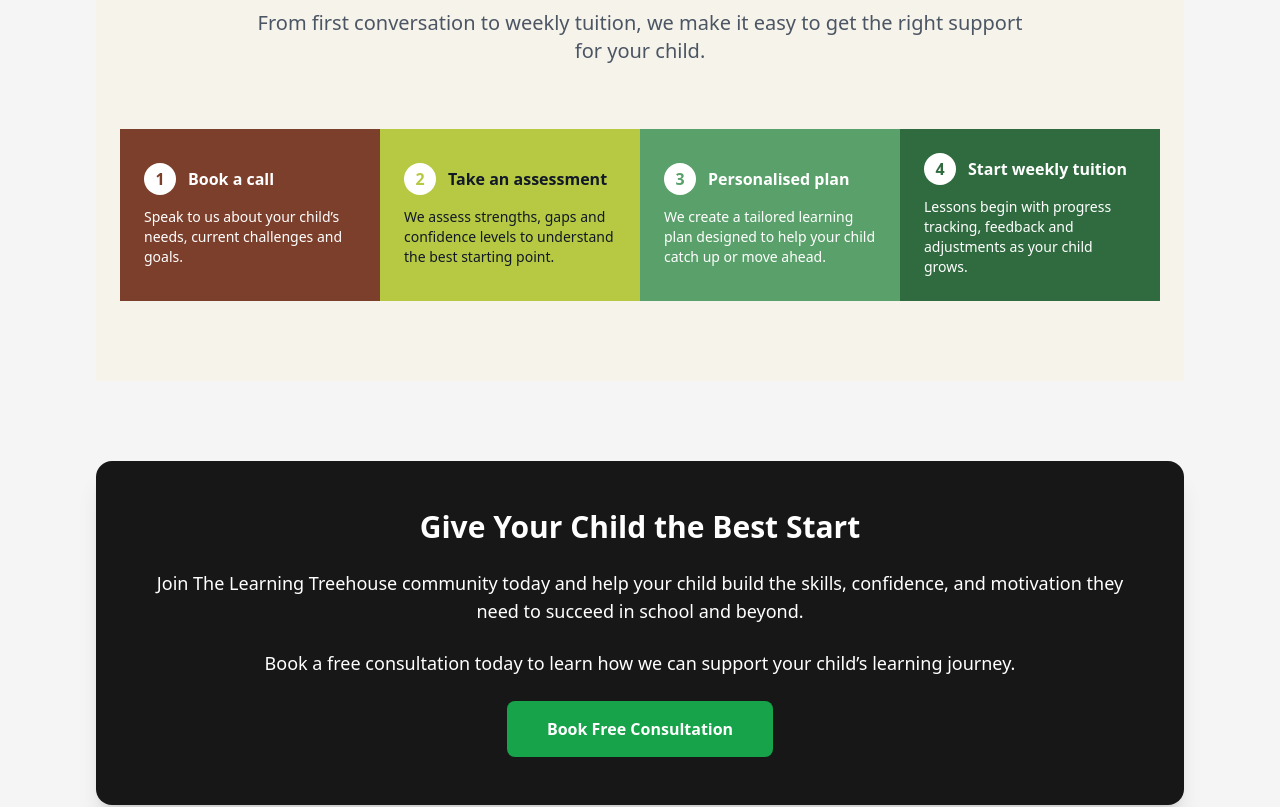
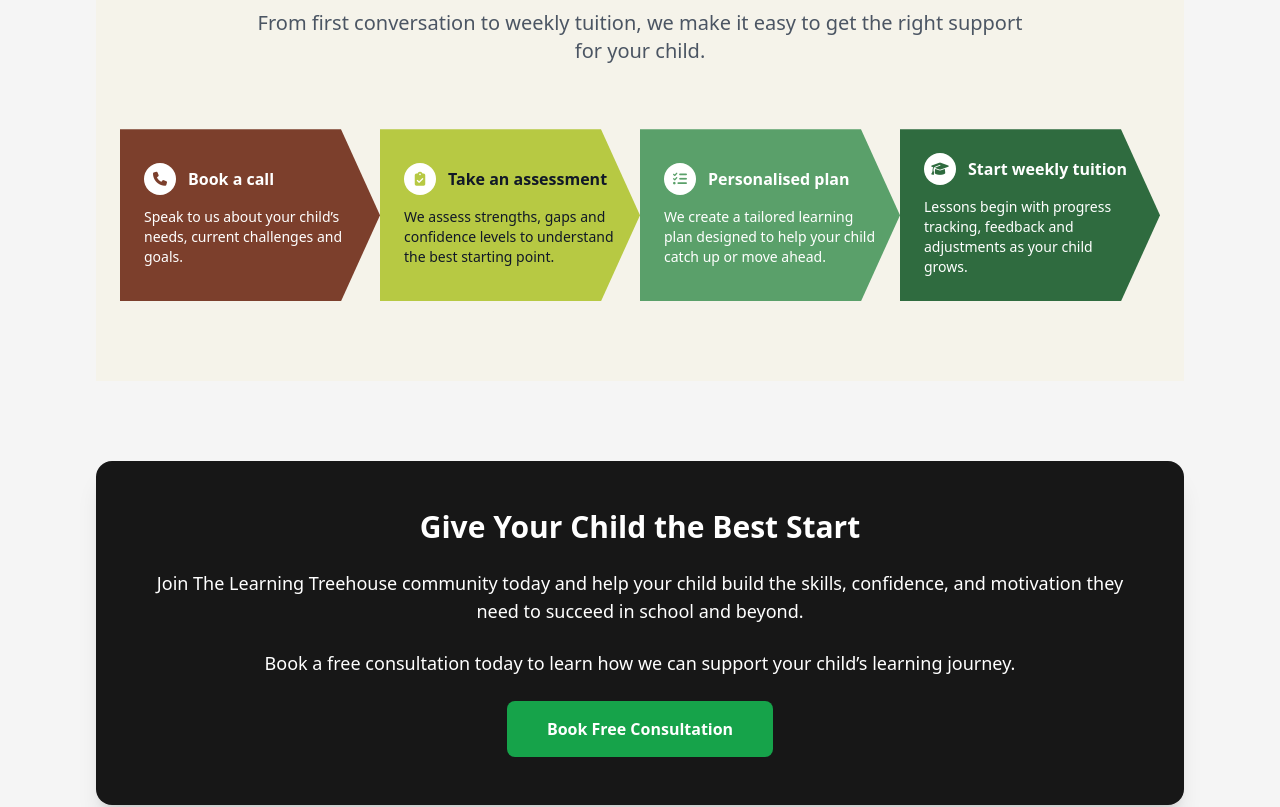
Before and after one commit to Raphael-Dawodu/tlth, a website: page public/index.html in a window 1280 px wide. Shown: the part 2521-3328 px from the top of the page. Drawn offline with nearby package versions, Linux system fonts and the light colour scheme.

Commit message:
Update how it works section with icons and arrow shapes

```diff
--- a/public/index.html
+++ b/public/index.html
@@ -409,49 +409,42 @@ Join The Learning Treehouse today and give your child the support they need to s
     <div class="flex flex-col md:flex-row items-stretch">
 
       <!-- Step 1 -->
-      <div class="relative flex-1 bg-[#7c3f2c] text-white p-6 flex flex-col justify-center">
+      <div class="relative flex-1 bg-[#7c3f2c] text-white p-6 flex flex-col justify-center" style="clip-path: polygon(0% 0%, 85% 0%, 100% 50%, 85% 100%, 0% 100%);">
         <div class="flex items-center space-x-3 mb-3">
-          <div class="bg-white text-[#7c3f2c] font-bold rounded-full w-8 h-8 flex items-center justify-center">1</div>
+          <div class="bg-white text-[#7c3f2c] font-bold rounded-full w-8 h-8 flex items-center justify-center"><i class="fas fa-phone text-sm"></i></div>
           <h3 class="font-semibold">Book a call</h3>
         </div>
         <p class="text-sm">
           Speak to us about your child’s needs, current challenges and goals.
         </p>
-
-        <!-- Arrow -->
-        <div class="hidden md:block absolute right-0 top-0 h-full w-6 bg-[#7c3f2c] clip-arrow"></div>
       </div>
 
       <!-- Step 2 -->
-      <div class="relative flex-1 bg-[#b7c943] text-gray-900 p-6 flex flex-col justify-center">
+      <div class="relative flex-1 bg-[#b7c943] text-gray-900 p-6 flex flex-col justify-center" style="clip-path: polygon(0% 0%, 85% 0%, 100% 50%, 85% 100%, 0% 100%);">
         <div class="flex items-center space-x-3 mb-3">
-          <div class="bg-white text-[#b7c943] font-bold rounded-full w-8 h-8 flex items-center justify-center">2</div>
+          <div class="bg-white text-[#b7c943] font-bold rounded-full w-8 h-8 flex items-center justify-center"><i class="fas fa-clipboard-check text-sm"></i></div>
           <h3 class="font-semibold">Take an assessment</h3>
         </div>
         <p class="text-sm">
           We assess strengths, gaps and confidence levels to understand the best starting point.
         </p>
-
-        <div class="hidden md:block absolute right-0 top-0 h-full w-6 bg-[#b7c943] clip-arrow"></div>
       </div>
 
       <!-- Step 3 -->
-      <div class="relative flex-1 bg-[#5aa06a] text-white p-6 flex flex-col justify-center">
+      <div class="relative flex-1 bg-[#5aa06a] text-white p-6 flex flex-col justify-center" style="clip-path: polygon(0% 0%, 85% 0%, 100% 50%, 85% 100%, 0% 100%);">
         <div class="flex items-center space-x-3 mb-3">
-          <div class="bg-white text-[#5aa06a] font-bold rounded-full w-8 h-8 flex items-center justify-center">3</div>
+          <div class="bg-white text-[#5aa06a] font-bold rounded-full w-8 h-8 flex items-center justify-center"><i class="fas fa-list-check text-sm"></i></div>
           <h3 class="font-semibold">Personalised plan</h3>
         </div>
         <p class="text-sm">
           We create a tailored learning plan designed to help your child catch up or move ahead.
         </p>
-
-        <div class="hidden md:block absolute right-0 top-0 h-full w-6 bg-[#5aa06a] clip-arrow"></div>
       </div>
 
       <!-- Step 4 -->
-      <div class="flex-1 bg-[#2f6b3f] text-white p-6 flex flex-col justify-center">
+      <div class="flex-1 bg-[#2f6b3f] text-white p-6 flex flex-col justify-center" style="clip-path: polygon(0% 0%, 85% 0%, 100% 50%, 85% 100%, 0% 100%);">
         <div class="flex items-center space-x-3 mb-3">
-          <div class="bg-white text-[#2f6b3f] font-bold rounded-full w-8 h-8 flex items-center justify-center">4</div>
+          <div class="bg-white text-[#2f6b3f] font-bold rounded-full w-8 h-8 flex items-center justify-center"><i class="fas fa-graduation-cap text-sm"></i></div>
           <h3 class="font-semibold">Start weekly tuition</h3>
         </div>
         <p class="text-sm">
@@ -867,13 +860,14 @@ Join The Learning Treehouse today and give your child the support they need to s
       <!-- Quick Links -->
       <div>
         <h4 class="text-lg font-semibold mb-4">Quick Links</h4>
-        <ul class="space-y-2 text-gray-400 text-sm">
-          <!-- <li><a href="/about" class="hover:text-white transition">About Us</a></li> -->
-          <li><a href="#courses" class="hover:text-white transition">Our services</a></li>
-          <li><a href="#contact" class="hover:text-white transition">Contact</a></li>
-          <li><a href="#activities" class="hover:text-white transition">FAQs</a></li>
-          <!-- <li><a href="/privacy-policy" class="hover:text-white transition">Privacy Policy</a></li> -->
-        </ul>
+        <div class="grid grid-cols-2 gap-4 text-gray-400 text-sm">
+          <a href="#hero" class="hover:text-white transition">Home</a>
+          <a href="#about" class="hover:text-white transition">About</a>
+          <a href="#activities" class="hover:text-white transition">How we work</a>
+          <a href="#pricing-mission-testimonial" class="hover:text-white transition">Courses</a>
+          <a href="#activitiess" class="hover:text-white transition">Activities</a>
+          <a href="#contact" class="hover:text-white transition">Contact</a>
+        </div>
       </div>
 
       <!-- Socials -->
```
